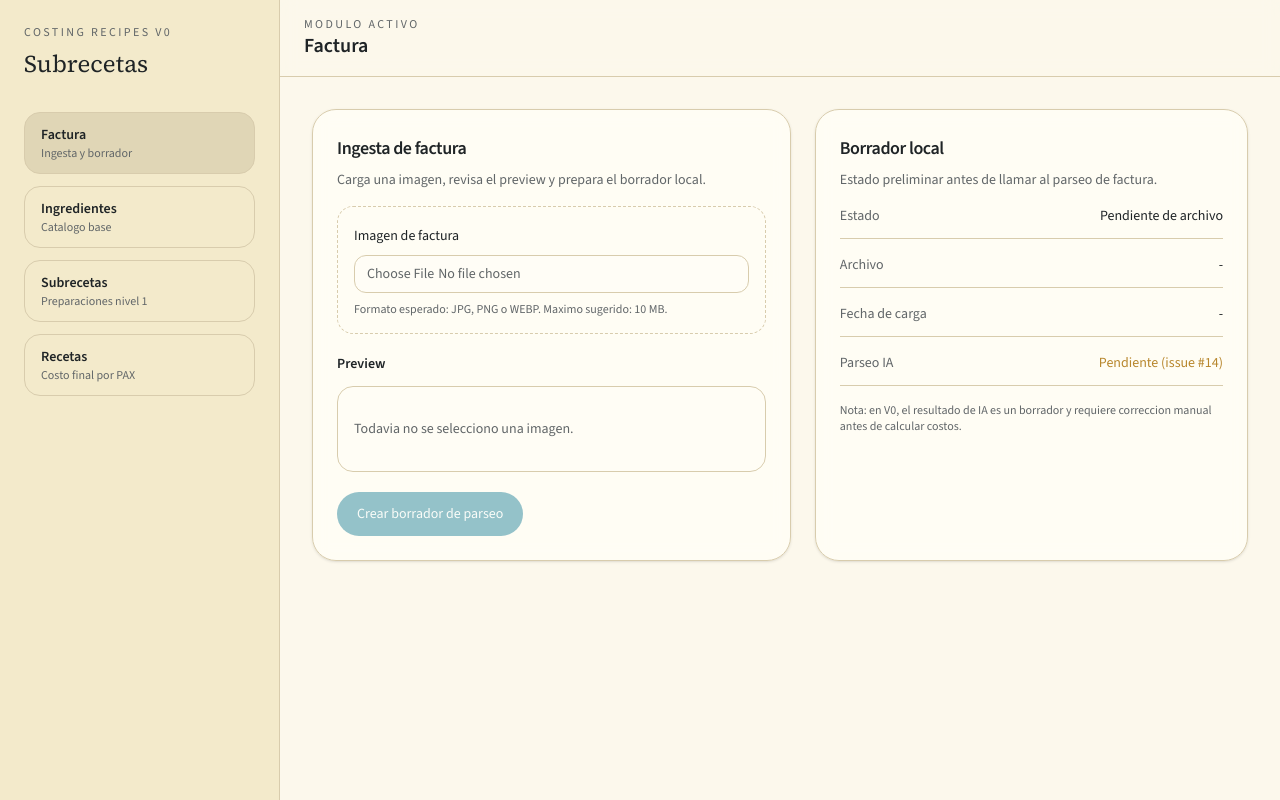
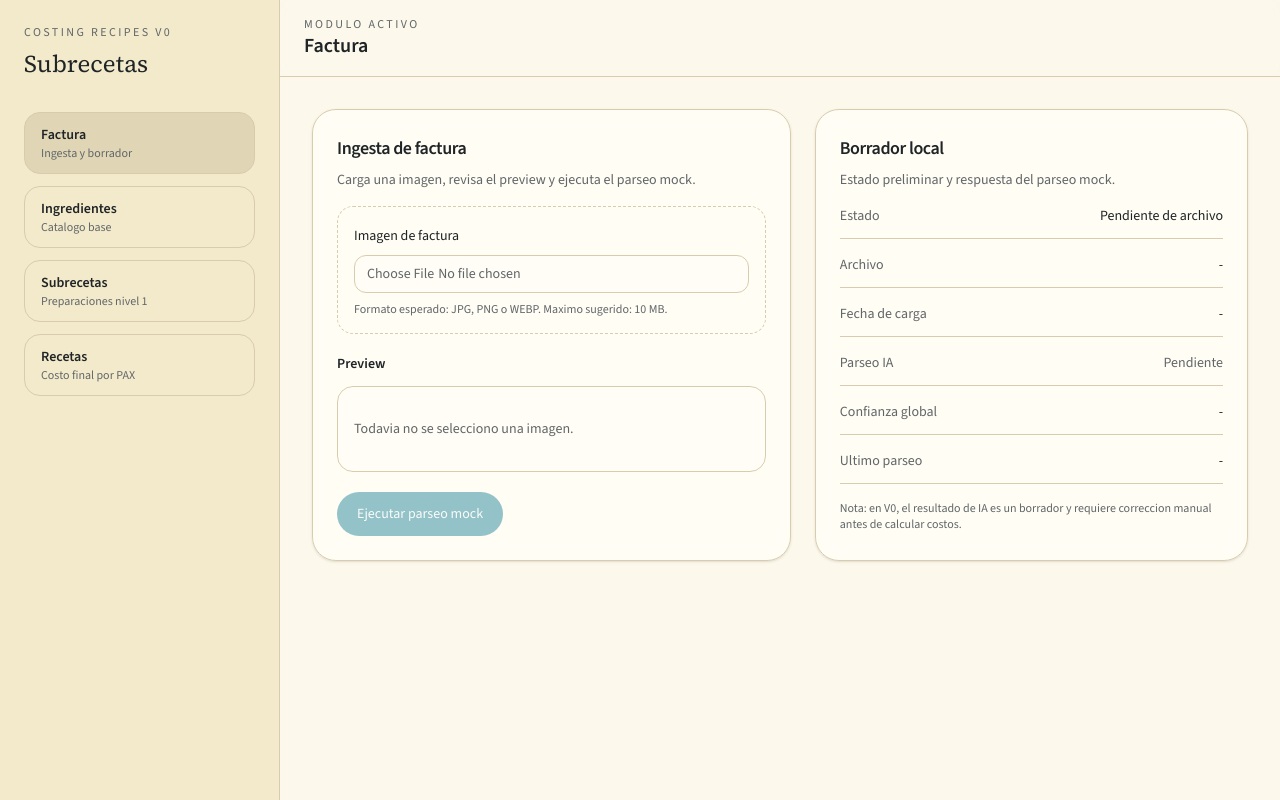
Before and after one commit to and27/subrecipes, a Next.js app: page /factura in a window 1280 px wide. Built offline with nearby package versions, Linux system fonts and the light colour scheme.

Commit message:
feat(invoice): connect factura UI to parse-invoice endpoint (#19)

```diff
--- a/src/ui/invoice/InvoiceUploadView.tsx
+++ b/src/ui/invoice/InvoiceUploadView.tsx
@@ -14,11 +14,43 @@ import {
 
 type DraftStatus = "sin_archivo" | "listo_para_parseo";
 
+type ParsedInvoiceItem = {
+  raw_description: string;
+  line_total: number;
+  qty?: number;
+  unit?: string;
+  confidence?: number;
+};
+
+type ParseInvoiceResponse = {
+  items: ParsedInvoiceItem[];
+  confidence: number;
+  low_confidence: boolean;
+  warnings: string[];
+};
+
+function formatDate(iso: string | null) {
+  if (!iso) return "-";
+
+  return new Intl.DateTimeFormat("es-AR", {
+    dateStyle: "medium",
+    timeStyle: "short",
+  }).format(new Date(iso));
+}
+
+function formatConfidence(value: number | undefined) {
+  if (value === undefined) return "-";
+  return `${Math.round(value * 100)}%`;
+}
+
 export function InvoiceUploadView() {
   const [selectedFile, setSelectedFile] = useState<File | null>(null);
   const [previewUrl, setPreviewUrl] = useState<string | null>(null);
   const [draftCreatedAt, setDraftCreatedAt] = useState<string | null>(null);
-  const [parseMessage, setParseMessage] = useState<string | null>(null);
+  const [isParsing, setIsParsing] = useState(false);
+  const [parseResult, setParseResult] = useState<ParseInvoiceResponse | null>(null);
+  const [parseError, setParseError] = useState<string | null>(null);
+  const [parseRequestedAt, setParseRequestedAt] = useState<string | null>(null);
 
   useEffect(() => {
     return () => {
@@ -37,14 +69,21 @@ export function InvoiceUploadView() {
       ? "Listo para parseo"
       : "Pendiente de archivo";
 
-  const formattedCreatedAt = useMemo(() => {
-    if (!draftCreatedAt) return "-";
+  const parseStatus = useMemo(() => {
+    if (isParsing) {
+      return { label: "Procesando...", className: "text-info" };
+    }
 
-    return new Intl.DateTimeFormat("es-AR", {
-      dateStyle: "medium",
-      timeStyle: "short",
-    }).format(new Date(draftCreatedAt));
-  }, [draftCreatedAt]);
+    if (!parseResult) {
+      return { label: "Pendiente", className: "text-muted" };
+    }
+
+    if (parseResult.low_confidence) {
+      return { label: "Baja confianza", className: "text-warning" };
+    }
+
+    return { label: "Parseo completado", className: "text-success" };
+  }, [isParsing, parseResult]);
 
   function handleFileChange(event: React.ChangeEvent<HTMLInputElement>) {
     const nextFile = event.target.files?.[0] ?? null;
@@ -52,16 +91,46 @@ export function InvoiceUploadView() {
     setSelectedFile(nextFile);
     setPreviewUrl(nextFile ? URL.createObjectURL(nextFile) : null);
     setDraftCreatedAt(nextFile ? new Date().toISOString() : null);
-    setParseMessage(null);
+    setParseRequestedAt(null);
+    setParseResult(null);
+    setParseError(null);
   }
 
-  function handleParseDraft() {
-    if (!selectedFile) return;
+  async function handleParseDraft() {
+    if (!selectedFile || isParsing) return;
 
-    // Este paso conecta con el endpoint mock en el siguiente issue (#14).
-    setParseMessage(
-      "Borrador preparado. En el siguiente issue se conecta /api/parse-invoice."
-    );
+    setIsParsing(true);
+    setParseError(null);
+
+    const formData = new FormData();
+    formData.append("file", selectedFile, selectedFile.name);
+
+    try {
+      const response = await fetch("/api/parse-invoice", {
+        method: "POST",
+        body: formData,
+      });
+
+      if (!response.ok) {
+        const errorPayload = (await response.json()) as { error?: string };
+        throw new Error(
+          errorPayload.error ?? "No se pudo procesar la factura en este momento."
+        );
+      }
+
+      const data = (await response.json()) as ParseInvoiceResponse;
+      setParseResult(data);
+      setParseRequestedAt(new Date().toISOString());
+    } catch (error) {
+      setParseResult(null);
+      setParseError(
+        error instanceof Error
+          ? error.message
+          : "Error inesperado en el parseo de factura."
+      );
+    } finally {
+      setIsParsing(false);
+    }
   }
 
   return (
@@ -70,7 +139,7 @@ export function InvoiceUploadView() {
         <CardHeader>
           <CardTitle>Ingesta de factura</CardTitle>
           <CardDescription>
-            Carga una imagen, revisa el preview y prepara el borrador local.
+            Carga una imagen, revisa el preview y ejecuta el parseo mock.
           </CardDescription>
         </CardHeader>
         <CardContent className="space-y-5">
@@ -115,12 +184,13 @@ export function InvoiceUploadView() {
 
           <Button
             onClick={handleParseDraft}
-            disabled={!selectedFile}
+            disabled={!selectedFile || isParsing}
             className="w-full sm:w-auto"
           >
-            Crear borrador de parseo
+            {isParsing ? "Procesando factura..." : "Ejecutar parseo mock"}
           </Button>
-          {parseMessage && <p className="text-sm text-info">{parseMessage}</p>}
+
+          {parseError && <p className="text-sm text-danger">{parseError}</p>}
         </CardContent>
       </Card>
 
@@ -128,7 +198,7 @@ export function InvoiceUploadView() {
         <CardHeader>
           <CardTitle>Borrador local</CardTitle>
           <CardDescription>
-            Estado preliminar antes de llamar al parseo de factura.
+            Estado preliminar y respuesta del parseo mock.
           </CardDescription>
         </CardHeader>
         <CardContent className="space-y-4 text-sm">
@@ -146,15 +216,35 @@ export function InvoiceUploadView() {
 
           <div className="flex items-center justify-between gap-4 border-b border-border pb-3">
             <span className="text-muted">Fecha de carga</span>
-            <span className="font-medium text-text">{formattedCreatedAt}</span>
+            <span className="font-medium text-text">{formatDate(draftCreatedAt)}</span>
           </div>
 
           <div className="flex items-center justify-between gap-4 border-b border-border pb-3">
             <span className="text-muted">Parseo IA</span>
-            <span className="font-medium text-warning">
-              Pendiente (issue #14)
+            <span className={`font-medium ${parseStatus.className}`}>
+              {parseStatus.label}
             </span>
           </div>
+
+          <div className="flex items-center justify-between gap-4 border-b border-border pb-3">
+            <span className="text-muted">Confianza global</span>
+            <span className="font-medium text-text">
+              {parseResult ? formatConfidence(parseResult.confidence) : "-"}
+            </span>
+          </div>
+
+          <div className="flex items-center justify-between gap-4 border-b border-border pb-3">
+            <span className="text-muted">Ultimo parseo</span>
+            <span className="font-medium text-text">
+              {formatDate(parseRequestedAt)}
+            </span>
+          </div>
+
+          {parseResult?.warnings.length ? (
+            <div className="rounded-xl border border-warning/40 bg-warning/10 px-3 py-2 text-xs text-warning">
+              {parseResult.warnings[0]}
+            </div>
+          ) : null}
 
           <p className="text-xs text-muted">
             Nota: en V0, el resultado de IA es un borrador y requiere correccion
@@ -162,6 +252,45 @@ export function InvoiceUploadView() {
           </p>
         </CardContent>
       </Card>
+
+      {parseResult ? (
+        <Card className="lg:col-span-2">
+          <CardHeader>
+            <CardTitle>Items detectados (mock)</CardTitle>
+            <CardDescription>
+              Resultado preliminar del endpoint /api/parse-invoice.
+            </CardDescription>
+          </CardHeader>
+          <CardContent>
+            <div className="overflow-x-auto rounded-2xl border border-border">
+              <table className="min-w-full text-sm">
+                <thead className="bg-surface-alt/70 text-left text-muted">
+                  <tr>
+                    <th className="px-4 py-3 font-medium">Descripcion</th>
+                    <th className="px-4 py-3 font-medium">Cantidad</th>
+                    <th className="px-4 py-3 font-medium">Unidad</th>
+                    <th className="px-4 py-3 font-medium">Total</th>
+                    <th className="px-4 py-3 font-medium">Confianza</th>
+                  </tr>
+                </thead>
+                <tbody>
+                  {parseResult.items.map((item, index) => (
+                    <tr key={`${item.raw_description}-${index}`} className="border-t border-border">
+                      <td className="px-4 py-3 text-text">{item.raw_description}</td>
+                      <td className="px-4 py-3 text-muted">{item.qty ?? "-"}</td>
+                      <td className="px-4 py-3 text-muted">{item.unit ?? "-"}</td>
+                      <td className="px-4 py-3 text-muted">{item.line_total}</td>
+                      <td className="px-4 py-3 text-muted">
+                        {formatConfidence(item.confidence)}
+                      </td>
+                    </tr>
+                  ))}
+                </tbody>
+              </table>
+            </div>
+          </CardContent>
+        </Card>
+      ) : null}
     </div>
   );
 }
```
